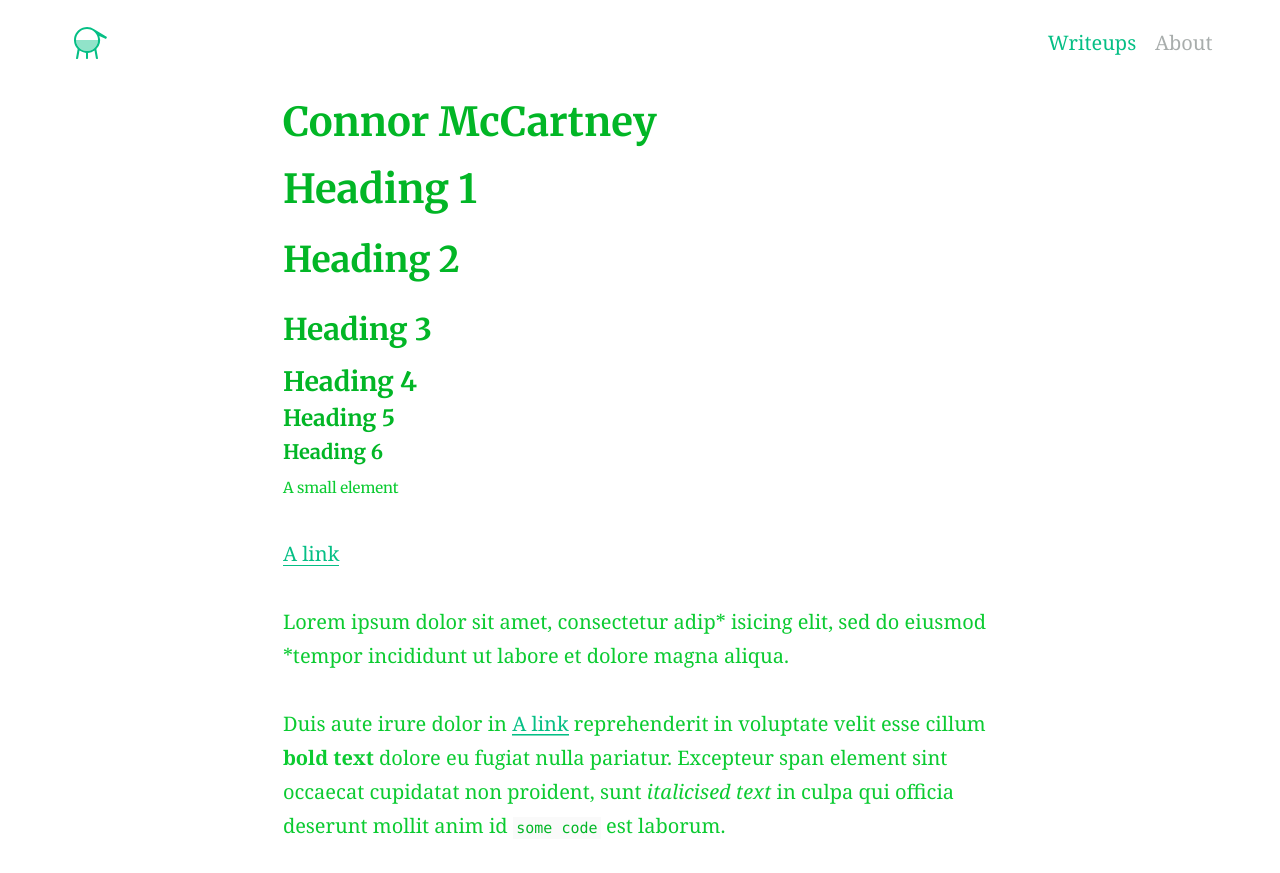
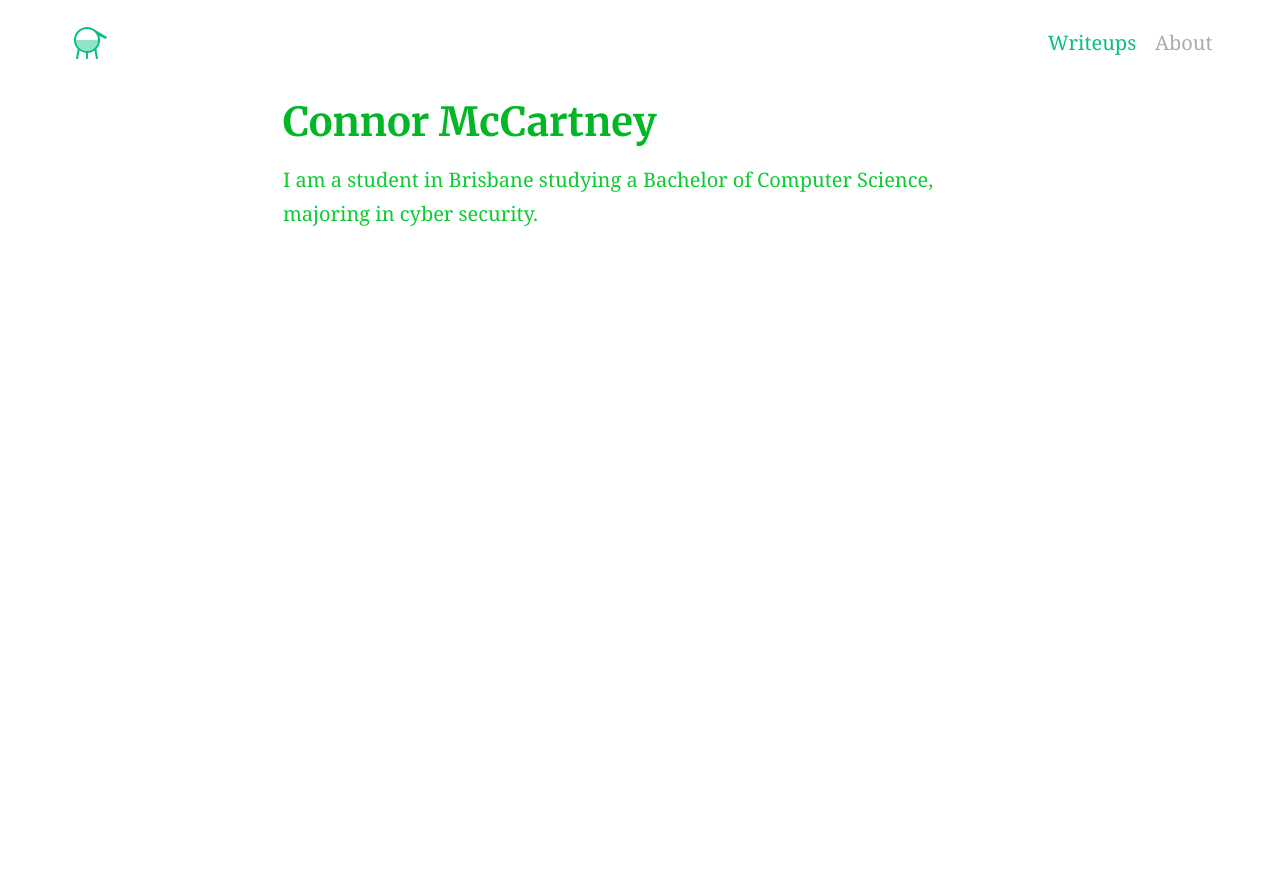
Before and after one commit to AC01010/Connor-McCartney.github.io, a Jekyll site: the page built from index.md, in a window 1280 px wide. Shown: the top 873 px of the page. Built offline with Jekyll 4.4.1, drawn with Linux system fonts in a browser that asks for light colours.

Commit message:
Update index.md

```diff
--- a/index.md
+++ b/index.md
@@ -2,22 +2,4 @@
 title: Connor McCartney
 ---
 
-# Heading 1
-
-## Heading 2
-
-### Heading 3
-
-#### Heading 4
-
-##### Heading 5
-
-###### Heading 6
-
-<small>A small element</small>
-
-[A link](https://david.darn.es "A link")
-
-Lorem ipsum dolor sit amet, consectetur adip* isicing elit, sed do eiusmod *tempor incididunt ut labore et dolore magna aliqua.
-
-Duis aute irure dolor in [A link](https://david.darn.es "A link") reprehenderit in voluptate velit esse cillum **bold text** dolore eu fugiat nulla pariatur. Excepteur span element sint occaecat cupidatat non proident, sunt _italicised text_ in culpa qui officia deserunt mollit anim id `some code` est laborum.
+I am a student in Brisbane studying a Bachelor of Computer Science, majoring in cyber security.
```
